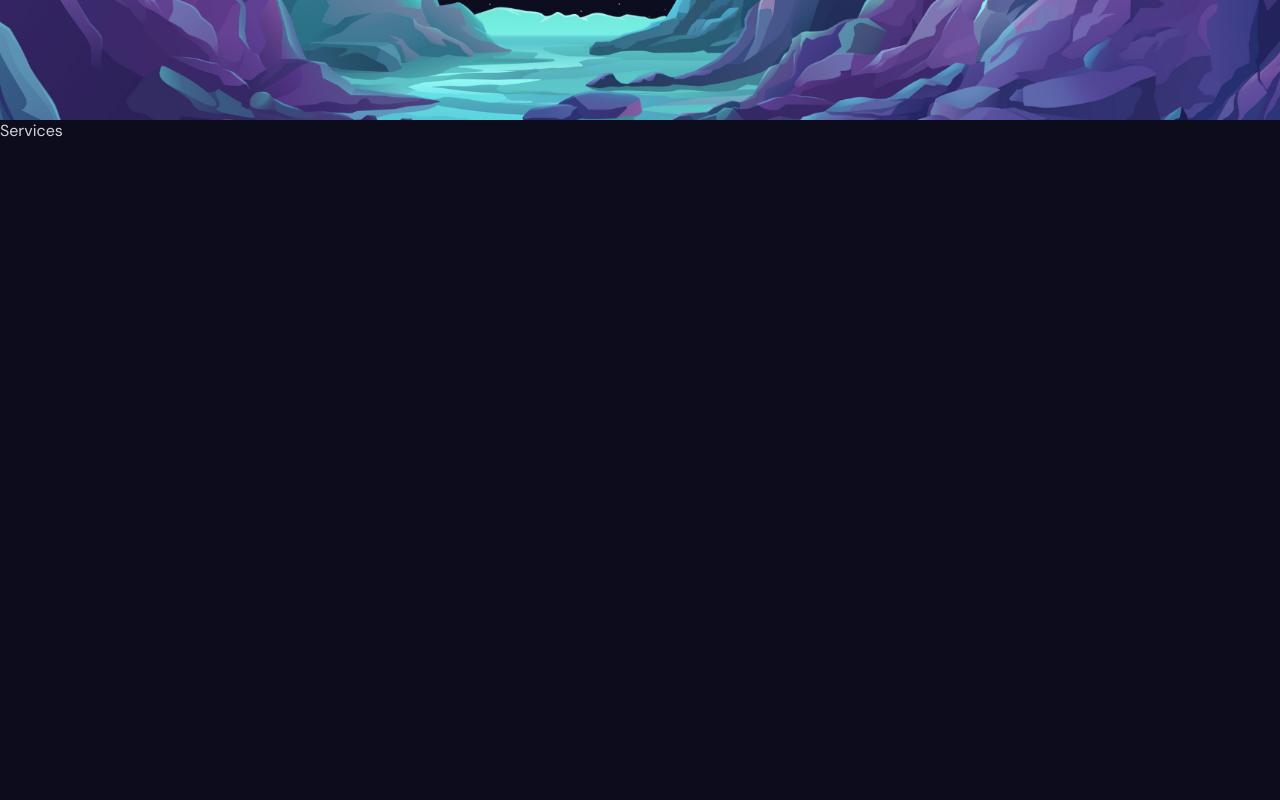
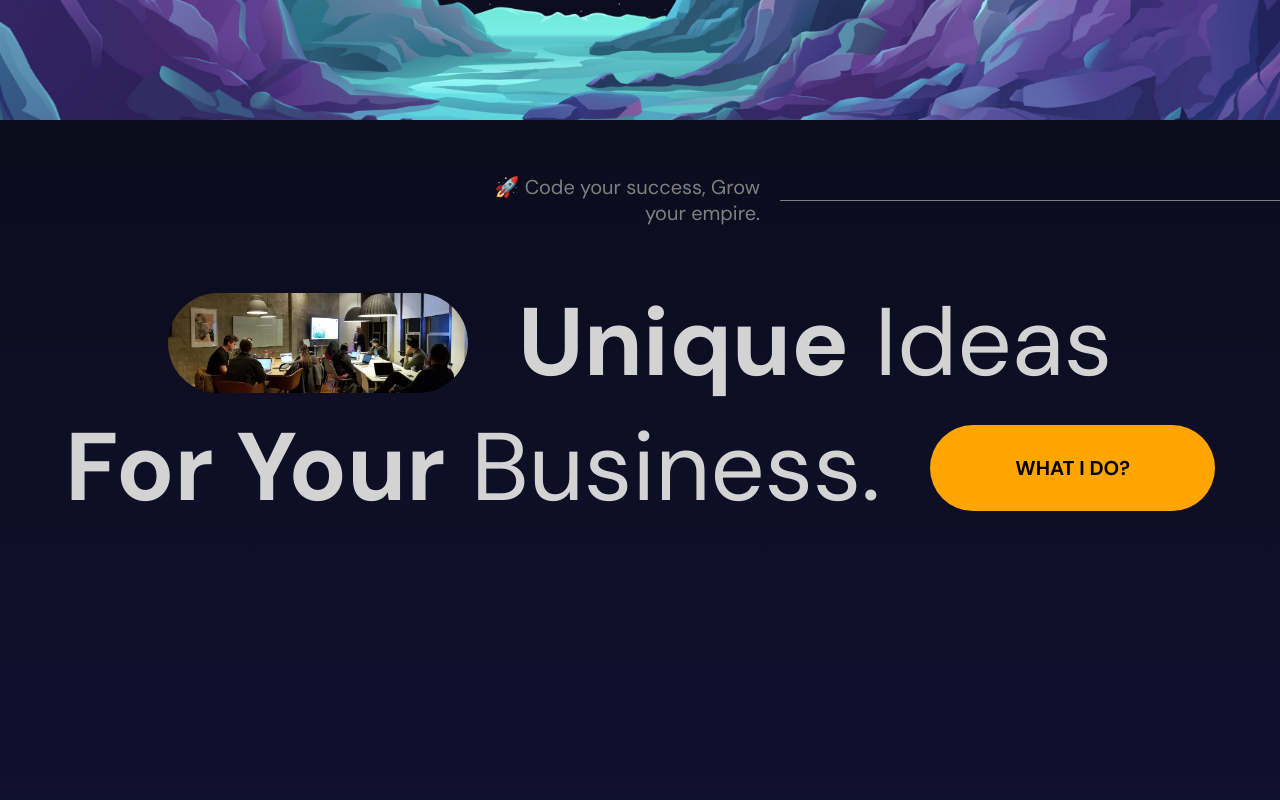
Before and after one commit to zahidhasan1993/portfolio2.0, a React (Vite) app: page / in a window 1280 px wide. Shown: the part 1480-2280 px from the top of the page. Built offline with nearby package versions, Linux system fonts and the light colour scheme; a web font is replaced by a local one.

Commit message:
service section 80% done

```diff
--- a/src/App.jsx
+++ b/src/App.jsx
@@ -2,6 +2,7 @@ import "./app.scss";
 import Hero from "./components/hero/Hero";
 import Navbar from "./components/navbar/Navbar";
 import Parallax from "./components/parallax/Parallax";
+import Services from "./components/services/Services";
 const App = () => {
   return (
     <div>
@@ -12,7 +13,9 @@ const App = () => {
       <section id="service">
         <Parallax type="service"></Parallax>
       </section>
-      <section>Services</section>
+      <section>
+        <Services></Services>
+      </section>
       <section id="portfolio">
         <Parallax type="portfolio"></Parallax>
       </section>
--- /dev/null
+++ b/src/components/services/Services.jsx
@@ -0,0 +1,34 @@
+import "./service.scss";
+import { motion } from "framer-motion";
+
+const Services = () => {
+  return (
+    <motion.div className="service">
+      <motion.div className="textContainer">
+        <p>
+          🚀 Code your success, Grow
+          <br /> your empire.
+        </p>
+        <hr />
+      </motion.div>
+      <motion.div className="titleContainer">
+        <div className="title">
+          <img src="/public/people.webp" alt="" />
+          <h1>
+            <b>Unique</b> Ideas
+          </h1>
+        </div>
+        <div className="title">
+          {" "}
+          <h1>
+            <b>For Your</b> Business.
+          </h1>
+          <button>WHAT I DO?</button>
+        </div>
+      </motion.div>
+      <motion.div className="cardContainer"></motion.div>
+    </motion.div>
+  );
+};
+
+export default Services;
--- /dev/null
+++ b/src/components/services/service.scss
@@ -0,0 +1,69 @@
+.service {
+  background: linear-gradient(180deg, #0c0c1d, #111132);
+  height: 100%;
+  display: flex;
+  flex-direction: column;
+  justify-content: space-between;
+
+  .textContainer {
+    flex: 1;
+    align-self: flex-end;
+    display: flex;
+    align-items: center;
+    gap: 20px;
+
+    hr {
+      width: 500px;
+      border: none;
+      border-top: 0.5px solid gray;
+    }
+    p {
+      font-size: 20px;
+      font-weight: 200;
+      color: gray;
+      text-align: right;
+    }
+  }
+  .titleContainer {
+    flex: 2;
+    display: flex;
+    flex-direction: column;
+    align-items: center;
+
+    .title {
+      display: flex;
+      align-items: center;
+      gap: 50px;
+
+      img {
+        width: 300px;
+        height: 100px;
+        border-radius: 50px;
+        object-fit: cover;
+      }
+      h1 {
+        font-size: 96px;
+        font-weight: 100;
+      }
+      button {
+        padding: 30px 85px;
+        background-color: orange;
+        border: none;
+        border-radius: 50px;
+        font-size: 20px;
+        font-weight: bold;
+        transition: background-color 0.5s ease-in-out, color 0.5s ease-in;
+
+        cursor: pointer;
+      }
+      button:hover {
+        background-color: #000000;
+        color: white;
+        transition-delay: 0.3s;
+      }
+    }
+  }
+  .cardContainer {
+    flex: 2;
+  }
+}
```
